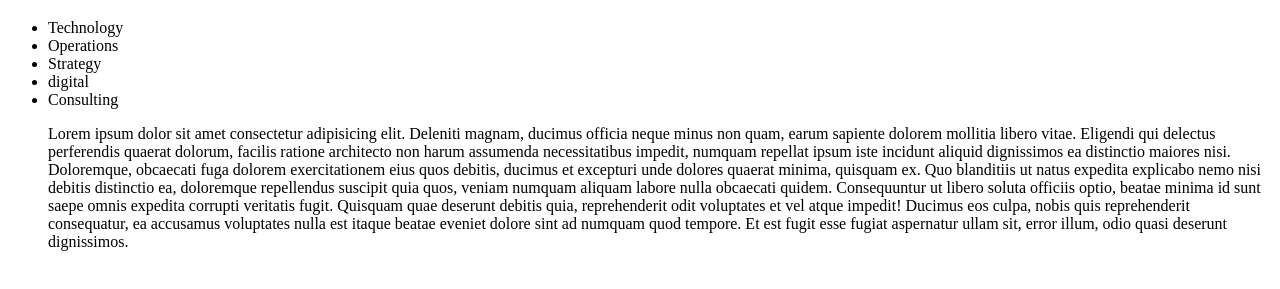
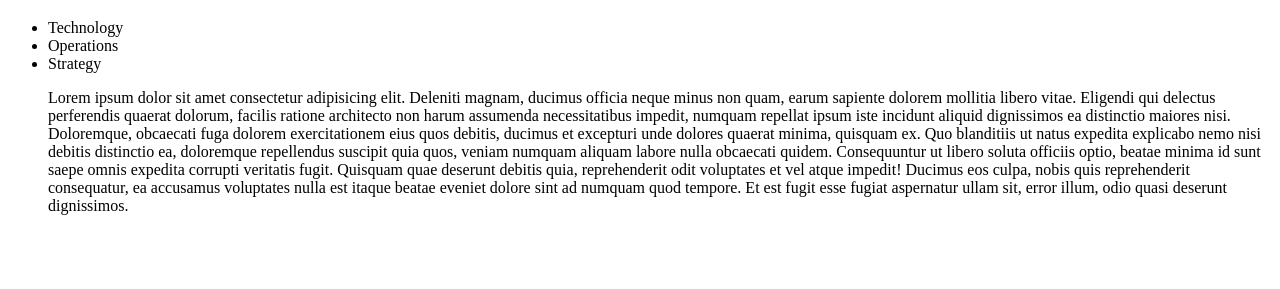
Before and after one commit to Elorab/sample-project, a plain HTML site: page index.html in a window 1280 px wide. Shown: the part 61-350 px from the top of the page. Drawn offline with Linux system fonts and the light colour scheme.

Commit message:
Changed Issue

```diff
--- a/index.html
+++ b/index.html
@@ -13,8 +13,7 @@
 <li>Technology</li>
 <li>Operations</li>
 <li>Strategy</li>
-<li>digital</li>
-<li>Consulting</li>
+
 
 <p>
     Lorem ipsum dolor sit amet consectetur adipisicing elit. Deleniti magnam, ducimus officia neque minus non quam,
```
